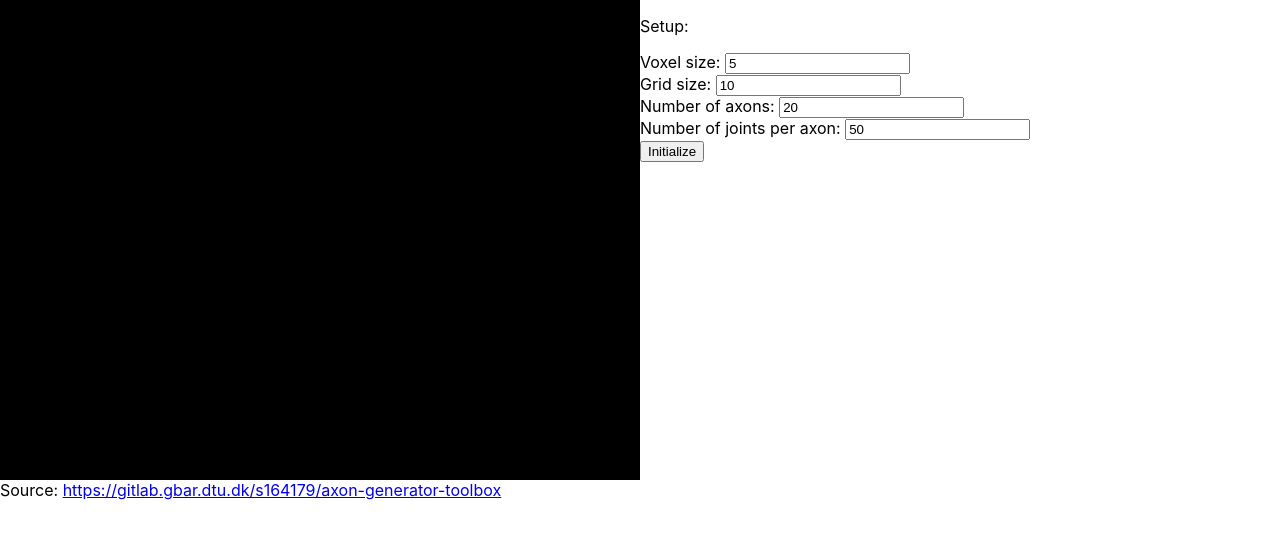
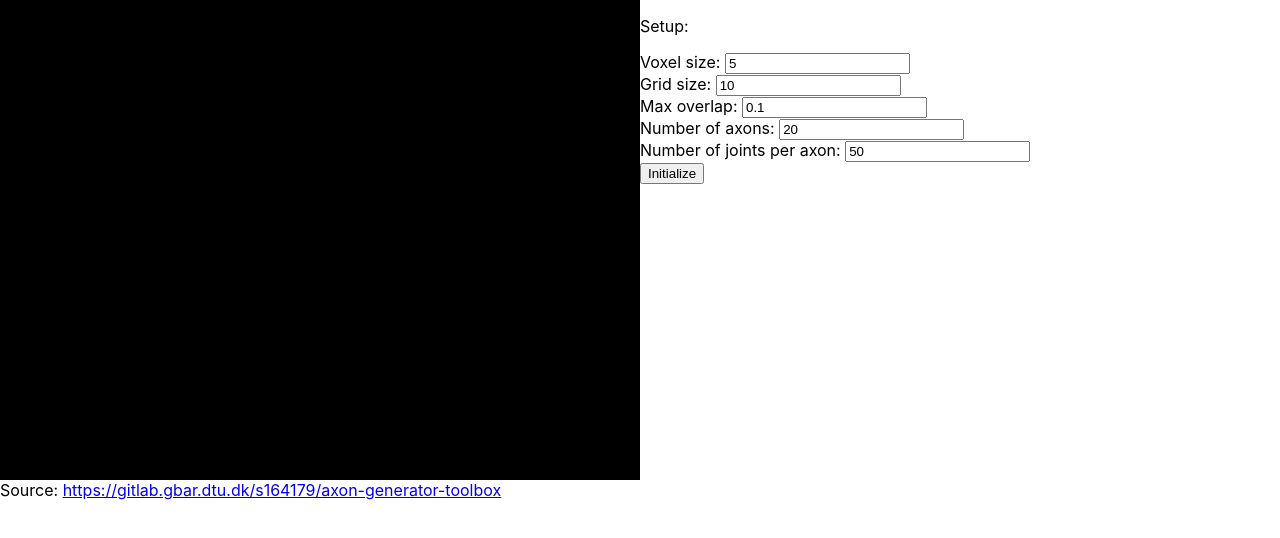
Before and after one commit to MaP-science/WhiteMatterGenerator, a React (Create React App) app: page / in a window 1280 px wide. Shown: the top 538 px of the page. Built offline with nearby package versions, Linux system fonts and the light colour scheme.

Commit message:
maxOverlap option

```diff
--- a/src/App.js
+++ b/src/App.js
@@ -16,6 +16,7 @@ export default props => {
     const [volumeFraction, setVolumeFraction] = useState(0);
     const [voxelSize, setVoxelSize] = useState(5);
     const [gridSize, setGridSize] = useState(10);
+    const [maxOverlap, setMaxOverlap] = useState(0.1);
     const [axonCount, setAxonCount] = useState(20);
     const [jointCount, setJointCount] = useState(50);
     const [growSpeed, setGrowSpeed] = useState(0.01);
@@ -64,6 +65,9 @@ export default props => {
                     <label>Grid size: </label>
                     <input type="number" value={gridSize} onChange={e => setGridSize(Number(e.target.value))} />
                     <br />
+                    <label>Max overlap: </label>
+                    <input type="number" value={maxOverlap} onChange={e => setMaxOverlap(Number(e.target.value))} />
+                    <br />
                     <label>Number of axons: </label>
                     <input type="number" value={axonCount} onChange={e => setAxonCount(Number(e.target.value))} />
                     <br />
@@ -72,7 +76,7 @@ export default props => {
                     <br />
                     <button
                         onClick={() => {
-                            const s = new Synthesizer(voxelSize, gridSize, axonCount, jointCount);
+                            const s = new Synthesizer(voxelSize, gridSize, maxOverlap, axonCount, jointCount);
                             setSynthesizer(s);
                             setScene(s.draw(viewMode));
                         }}>
--- a/src/synthesizer.js
+++ b/src/synthesizer.js
@@ -19,7 +19,7 @@ const randomVector = () => {
 };
 
 export default class {
-    constructor(voxelSize, gridSize, axonCount, jointCount) {
+    constructor(voxelSize, gridSize, maxOverlap, axonCount, jointCount) {
         const scene = new THREE.Scene();
         scene.add(new THREE.AmbientLight(0xffffff, 0.4));
         const light = new THREE.DirectionalLight(0xffffff, 0.4);
@@ -31,7 +31,7 @@ export default class {
         );
         this.scene = scene;
         this.jointCount = jointCount;
-        this.maxOverlap = 0.1;
+        this.maxOverlap = maxOverlap;
         this.voxelSize = voxelSize;
         this.gridSize = gridSize;
         this.deformation = new Mapping([0, 0.8, 2], [0, 0.5, 1]);
```
